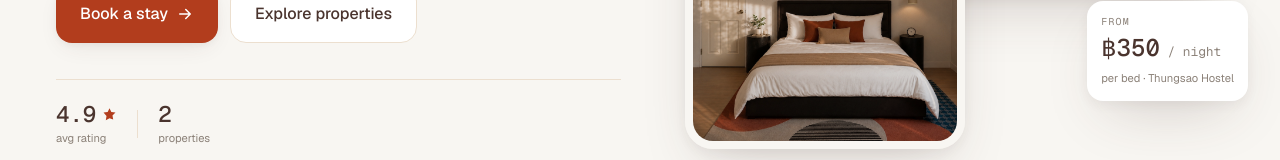
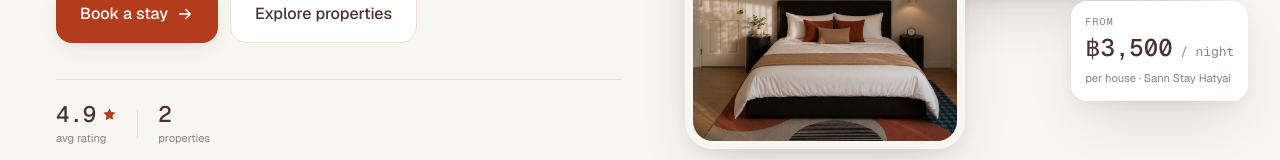
Before and after one commit to gguyrb-blip/sannproject, a Next.js app: page / in a window 1280 px wide. Shown: the part 536-696 px from the top of the page. Built offline with nearby package versions, Linux system fonts and the light colour scheme; no server answers.

Commit message:
FROM ฿3,500 / night per house · Sann Stay Hatyai

```diff
--- a/src/components/Hero.tsx
+++ b/src/components/Hero.tsx
@@ -72,9 +72,9 @@ export default function Hero() {
         <div className="absolute bottom-12 right-[-8px] sm:right-[-24px] bg-white rounded-sann-md shadow-sann-lg p-3.5 max-w-[210px]">
           <div className="font-mono text-[0.62rem] text-sann-text-lt tracking-[0.12em]">FROM</div>
           <div className="font-mono text-2xl font-medium mt-0.5 text-sann-text">
-            ฿350<span className="text-[0.8rem] text-sann-text-lt font-normal"> / night</span>
+            ฿3,500<span className="text-[0.8rem] text-sann-text-lt font-normal"> / night</span>
           </div>
-          <div className="text-[0.7rem] text-sann-text-lt mt-0.5">per bed · Thungsao Hostel</div>
+          <div className="text-[0.7rem] text-sann-text-lt mt-0.5">per house · Sann Stay Hatyai</div>
         </div>
       </div>
     </section>
```
